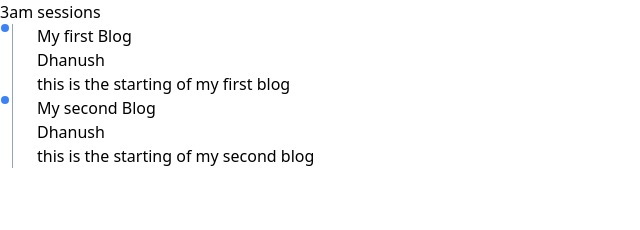
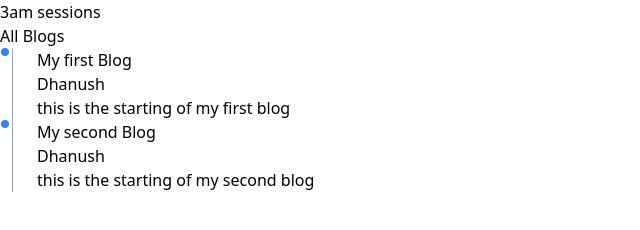
Before and after one commit to Dhanush-git/3amsessions, an Astro site: page / in a window 1280 px wide. Shown: the whole page, without its empty margins (0-640 px from the left). Built offline with nearby package versions, Linux system fonts and the light colour scheme; Astro itself is replaced by a stand-in of ours.

Commit message:
Add heading

```diff
--- a/src/components/AllBlogs.astro
+++ b/src/components/AllBlogs.astro
@@ -2,6 +2,7 @@
 import { getCollection } from 'astro:content';
 const allBlogPosts = await getCollection('blog');
 ---
+<h2>All Blogs</h2>
 <ol class="border-l border-slate-400 relative ml-3">
     {
         allBlogPosts.map(Blog=>(
```
